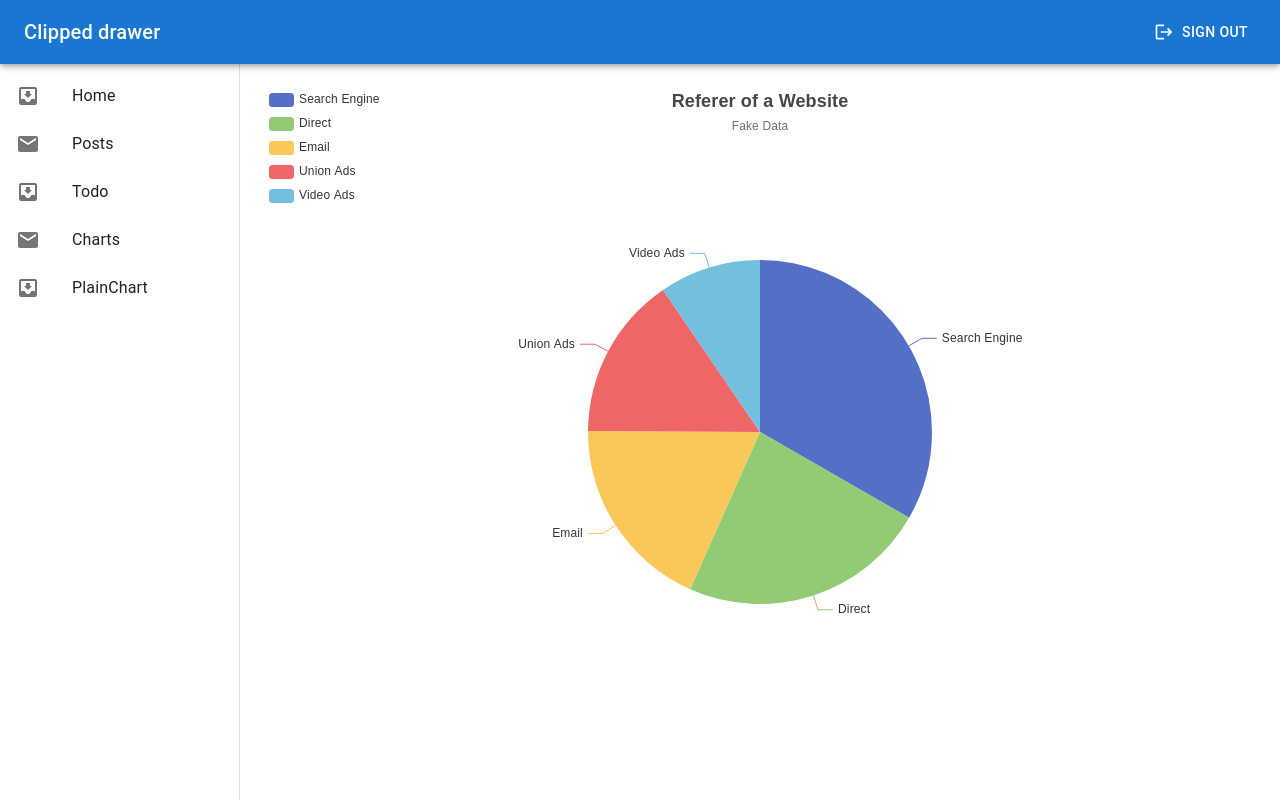
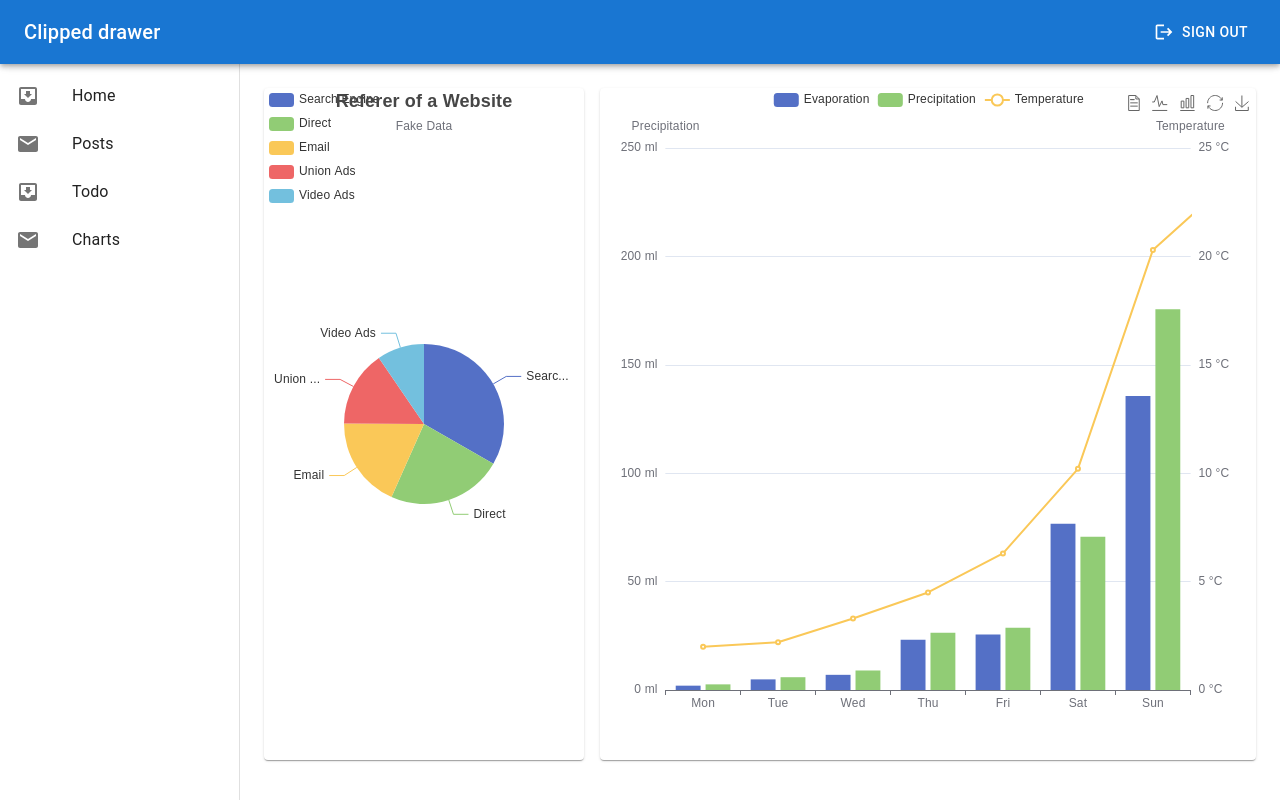
Before and after one commit to Joy-Honchan/next-mui-dashboard, a Next.js app: page /charts in a window 1280 px wide. Built offline with nearby package versions, Linux system fonts and the light colour scheme; sample sign-in values are in the browser's storage.

Commit message:
feat: add chart option with valueformatter

```diff
--- /dev/null
+++ b/app/(pages)/charts/bar-line-option.ts
@@ -0,0 +1,96 @@
+import type { EChartsOption } from 'echarts'
+
+const barLineOption: () => EChartsOption = () => {
+    return {
+        tooltip: {
+            trigger: 'axis',
+            axisPointer: {
+                type: 'cross',
+                crossStyle: {
+                    color: '#999'
+                }
+            }
+        },
+        toolbox: {
+            feature: {
+                dataView: { show: true, readOnly: false },
+                magicType: { show: true, type: ['line', 'bar'] },
+                restore: { show: true },
+                saveAsImage: { show: true }
+            }
+        },
+        legend: {
+            data: ['Evaporation', 'Precipitation', 'Temperature']
+        },
+        xAxis: [
+            {
+                type: 'category',
+                data: ['Mon', 'Tue', 'Wed', 'Thu', 'Fri', 'Sat', 'Sun'],
+                axisPointer: {
+                    type: 'shadow'
+                }
+            }
+        ],
+        yAxis: [
+            {
+                type: 'value',
+                name: 'Precipitation',
+                min: 0,
+                max: 250,
+                interval: 50,
+                axisLabel: {
+                    formatter: '{value} ml'
+                }
+            },
+            {
+                type: 'value',
+                name: 'Temperature',
+                min: 0,
+                max: 25,
+                interval: 5,
+                axisLabel: {
+                    formatter: '{value} °C'
+                }
+            }
+        ],
+        series: [
+            {
+                name: 'Evaporation',
+                type: 'bar',
+                tooltip: {
+                    valueFormatter: function (value) {
+                        return value as number + ' ml';
+                    }
+                },
+                data: [
+                    2.0, 4.9, 7.0, 23.2, 25.6, 76.7, 135.6, 162.2, 32.6, 20.0, 6.4, 3.3
+                ]
+            },
+            {
+                name: 'Precipitation',
+                type: 'bar',
+                tooltip: {
+                    valueFormatter: function (value) {
+                        return value as number + ' ml';
+                    }
+                },
+                data: [
+                    2.6, 5.9, 9.0, 26.4, 28.7, 70.7, 175.6, 182.2, 48.7, 18.8, 6.0, 2.3
+                ]
+            },
+            {
+                name: 'Temperature',
+                type: 'line',
+                yAxisIndex: 1,
+                tooltip: {
+                    valueFormatter: function (value) {
+                        return value as number + ' °C';
+                    }
+                },
+                data: [2.0, 2.2, 3.3, 4.5, 6.3, 10.2, 20.3, 23.4, 23.0, 16.5, 12.0, 6.2]
+            }
+        ]
+    }
+}
+
+export default barLineOption;
--- /dev/null
+++ b/app/(pages)/charts/charts.tsx
@@ -0,0 +1,9 @@
+'use client'
+import { useMemo } from 'react'
+import ReactChart from './react-chart'
+import BarLineOption from './bar-line-option'
+
+export const BarLineChart = () => {
+  const barLineOption = useMemo(() => BarLineOption(), [])
+  return <ReactChart option={barLineOption} />
+}
--- a/app/(pages)/charts/page.tsx
+++ b/app/(pages)/charts/page.tsx
@@ -1,11 +1,26 @@
 import ReactChart from './react-chart'
 import PieOption from './pie-option'
 import { useMemo } from 'react'
+import Grid from '@mui/material/Grid'
+import Paper from '@mui/material/Paper'
+import { BarLineChart } from './charts'
 
 const Charts = () => {
   const pieOption = useMemo(() => PieOption(), [])
-
-  return <ReactChart option={pieOption} />
+  return (
+    <Grid container spacing={2} sx={{ height: '100%', alignItems: 'stretch' }}>
+      <Grid item xs={12} md={4}>
+        <Paper sx={{ height: '100%' }}>
+          <ReactChart option={pieOption} />
+        </Paper>
+      </Grid>
+      <Grid item xs={12} md={8}>
+        <Paper sx={{ height: '100%' }}>
+          <BarLineChart />
+        </Paper>
+      </Grid>
+    </Grid>
+  )
 }
 
 export default Charts
--- a/app/(pages)/charts/react-chart.tsx
+++ b/app/(pages)/charts/react-chart.tsx
@@ -29,7 +29,6 @@ export default function ReactECharts({
     }
 
     // Add chart resize listener
-    // ResizeObserver is leading to a bit janky UX
     function resizeChart() {
       chart?.resize()
     }
--- a/app/(pages)/plainChart/page.tsx
+++ /dev/null
@@ -1,7 +0,0 @@
-import React from 'react'
-
-const PlainChart = () => {
-  return <div>PlainChart</div>
-}
-
-export default PlainChart
--- a/app/components/Navbar.tsx
+++ b/app/components/Navbar.tsx
@@ -53,16 +53,9 @@ export default function ClippedDrawer({
         <Toolbar />
         <Box sx={{ overflow: 'auto' }}>
           <List>
-            {['Home', 'Posts', 'Todo', 'Charts', 'PlainChart'].map(
-              (text, index) => (
-                <ListItem
-                  key={text}
-                  disablePadding
-                  sx={{ a: { width: '100%' } }}
-                >
-                  <Link
-                    href={text === 'Home' ? '/' : `/${deCapitalize(text)}/`}
-                  >
+            {['Home', 'Posts', 'Todo', 'Charts'].map((text, index) => (
+              <ListItem key={text} disablePadding sx={{ a: { width: '100%' } }}>
+                <Link href={text === 'Home' ? '/' : `/${deCapitalize(text)}/`}>
                   <ListItemButton>
                     <ListItemIcon>
                       {index % 2 === 0 ? <InboxIcon /> : <MailIcon />}
@@ -71,8 +64,7 @@ export default function ClippedDrawer({
                   </ListItemButton>
                 </Link>
               </ListItem>
-              )
-            )}
+            ))}
           </List>
         </Box>
       </Drawer>
```
Lines whose indentation alone changed are shown as unchanged.
